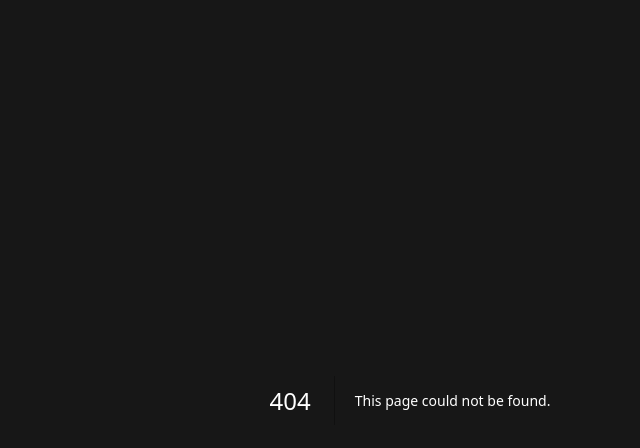
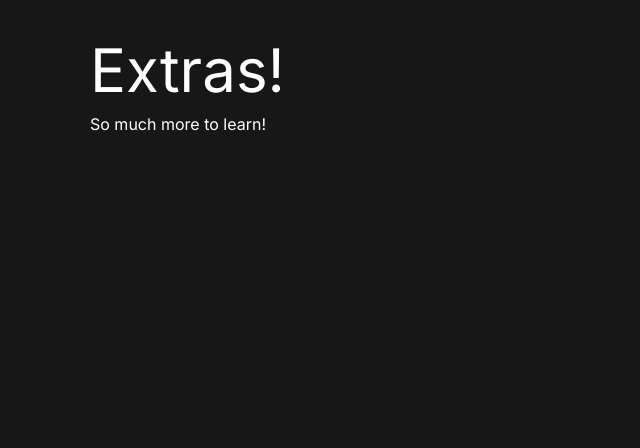
Before and after one commit to PureMax77/carrot-market-reloaded, a Next.js app: page /extras in a window 1280 px wide. Before the commit this address had no page. Shown: the top 448 px of the page, without its empty margins (230-870 px from the left). Built offline with nearby package versions, Linux system fonts and the light colour scheme.

Commit message:
17.4 Logging

```diff
--- /dev/null
+++ b/app/extras/page.tsx
@@ -0,0 +1,8 @@
+export default function Extras() {
+  return (
+    <div className="flex flex-col gap-3 py-10">
+      <h1 className="text-6xl">Extras!</h1>
+      <h2>So much more to learn!</h2>
+    </div>
+  );
+}
--- a/next.config.mjs
+++ b/next.config.mjs
@@ -1,5 +1,10 @@
 /** @type {import('next').NextConfig} */
 const nextConfig = {
+  logging: {
+    fetches: {
+      fullUrl: true,
+    },
+  },
   images: {
     remotePatterns: [
       { hostname: "avatars.githubusercontent.com" },
```
